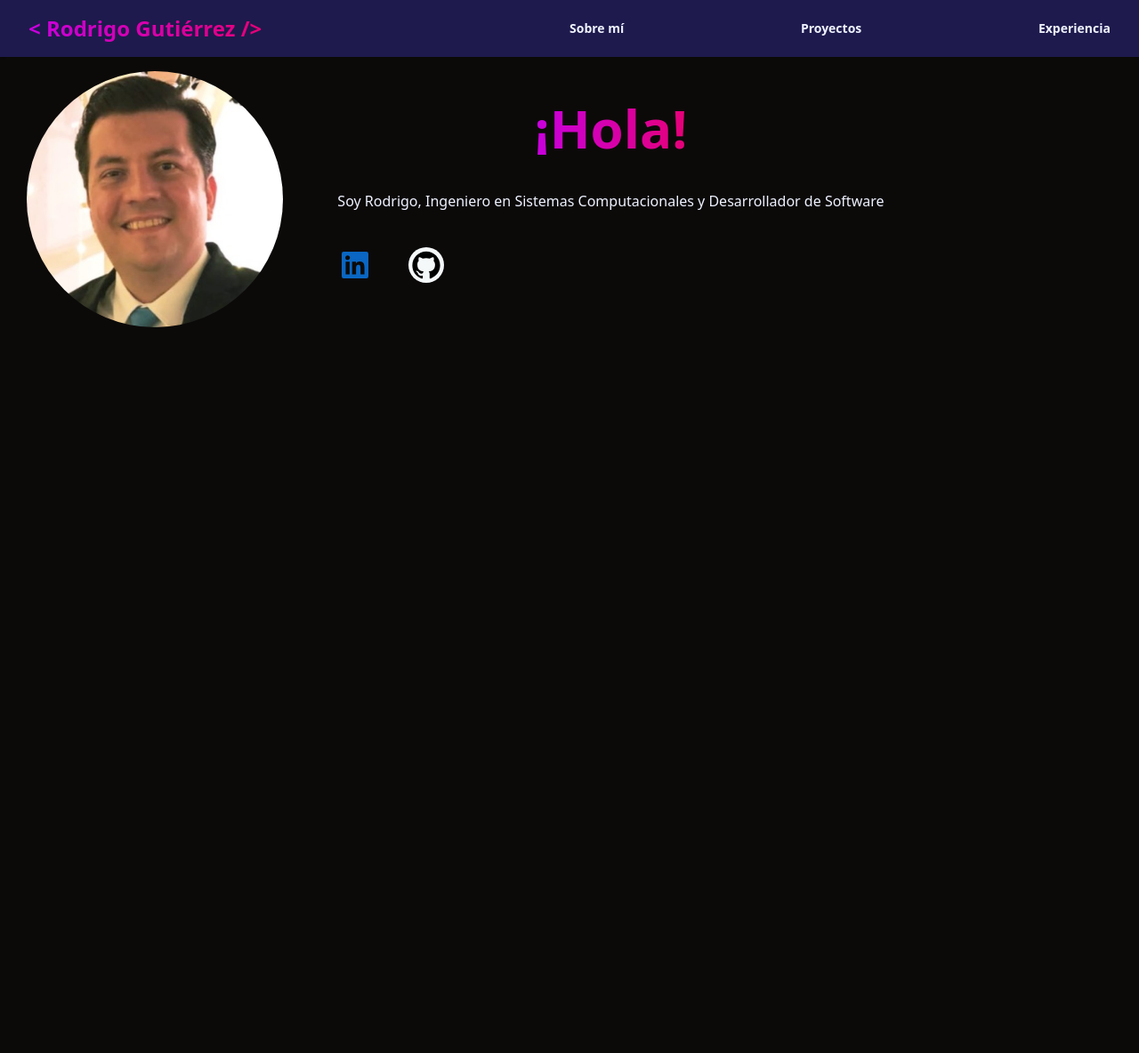
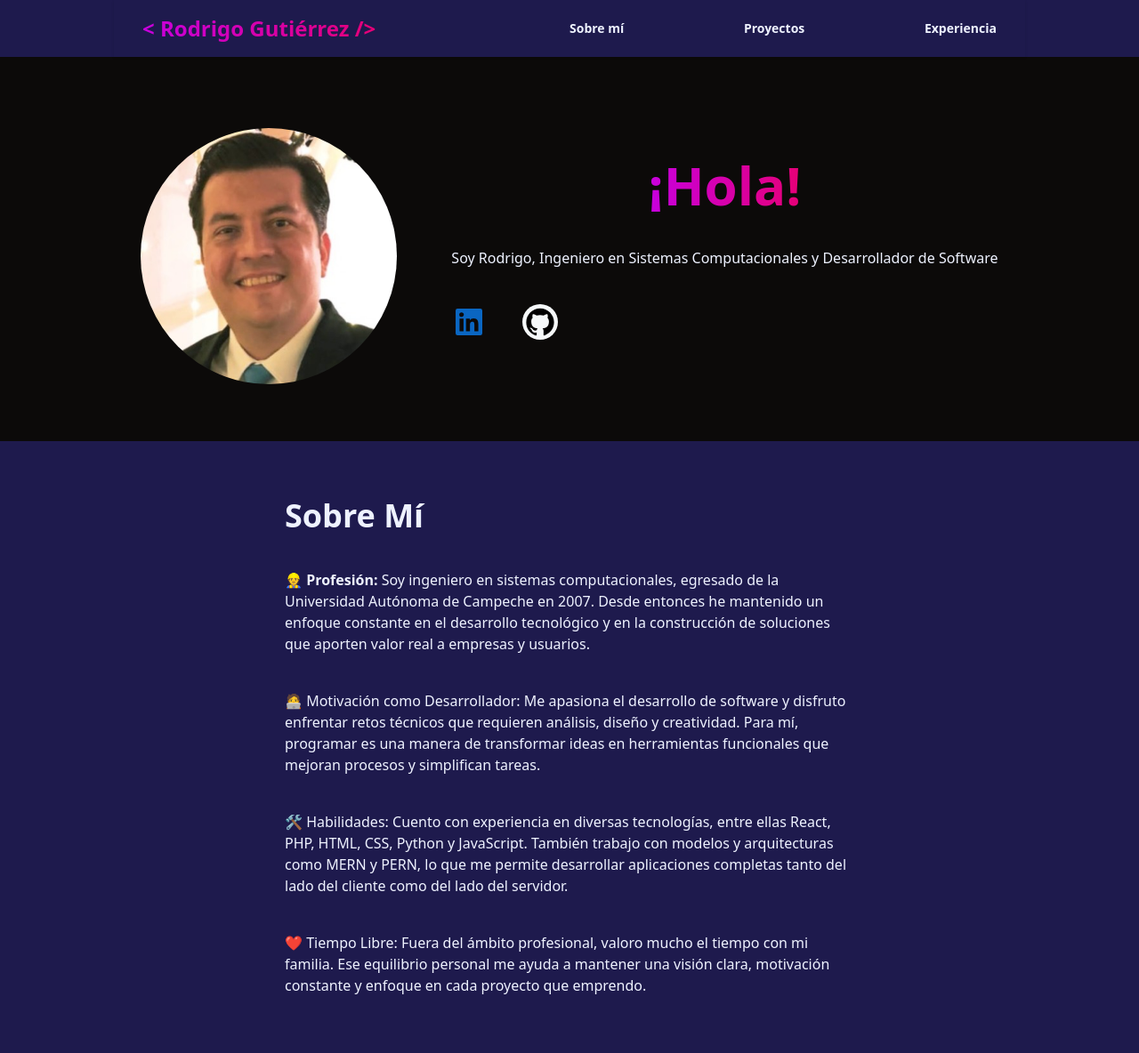
Before and after one commit to namilak-22/portfolio, a website: page src/index.html in a window 1280 px wide. Shown: the whole page at 89% size. Before the commit the page ends 800 px from the top, so only its background shows below. Drawn offline with Linux system fonts and the light colour scheme.

Commit message:
add about-me section

```diff
--- a/src/index.html
+++ b/src/index.html
@@ -8,7 +8,7 @@
   <body class="bg-stone-950 text-indigo-50">
     <header id="header" class="bg-indigo-950">
       <nav
-        class="sticky top-0 flex h-16 items-center justify-between shadow-sm sm:px-8"
+        class="sticky top-0 mx-auto flex h-16 sm:max-w-screen-sm lg:max-w-screen-lg items-center justify-between shadow-sm sm:px-8"
       >
         <button id="menu-button" class="absolute left-2 sm:hidden">
           <svg
@@ -86,9 +86,10 @@
         </ul>
       </nav>
     </header>
+
     <section id="hero">
       <article
-        class="sm: flex max-w-72 max-w-screen-lg flex-wrap items-center justify-between"
+        class="mx-auto flex max-w-72 flex-wrap items-center justify-between py-16 sm:max-w-screen-sm lg:max-w-screen-lg"
       >
         <img
           class="mx-auto mt-4 max-w-72 rounded-full object-cover"
@@ -131,6 +132,16 @@
         </div>
       </article>
     </section>
+
+    <section id="about-me" class="bg-indigo-950 py-16">
+        <article class="mx-auto max-w-72 flex flex-col gap-10 sm: max-w-screen-sm lg:max-screen-lg">
+            <h3 class="text-4xl font-semibold">Sobre Mí</h3>
+            <p><span class="font-bold">👷 Profesión: </span>Soy ingeniero en sistemas computacionales, egresado de la Universidad Autónoma de Campeche en 2007. Desde entonces he mantenido un enfoque constante en el desarrollo tecnológico y en la construcción de soluciones que aporten valor real a empresas y usuarios.</p>
+            <p><span>🧑‍💻 Motivación como Desarrollador: </span>Me apasiona el desarrollo de software y disfruto enfrentar retos técnicos que requieren análisis, diseño y creatividad. Para mí, programar es una manera de transformar ideas en herramientas funcionales que mejoran procesos y simplifican tareas.</p>
+            <p><span>🛠️ Habilidades: </span>Cuento con experiencia en diversas tecnologías, entre ellas React, PHP, HTML, CSS, Python y JavaScript. También trabajo con modelos y arquitecturas como MERN y PERN, lo que me permite desarrollar aplicaciones completas tanto del lado del cliente como del lado del servidor.</p>
+            <p><span>❤️ Tiempo Libre: </span>Fuera del ámbito profesional, valoro mucho el tiempo con mi familia. Ese equilibrio personal me ayuda a mantener una visión clara, motivación constante y enfoque en cada proyecto que emprendo.</p>
+        </article>
+    </section>
   </body>
   <script src="./js/navigation.js"></script>
 </html>
```
Also changed, not shown: src/output.css.
